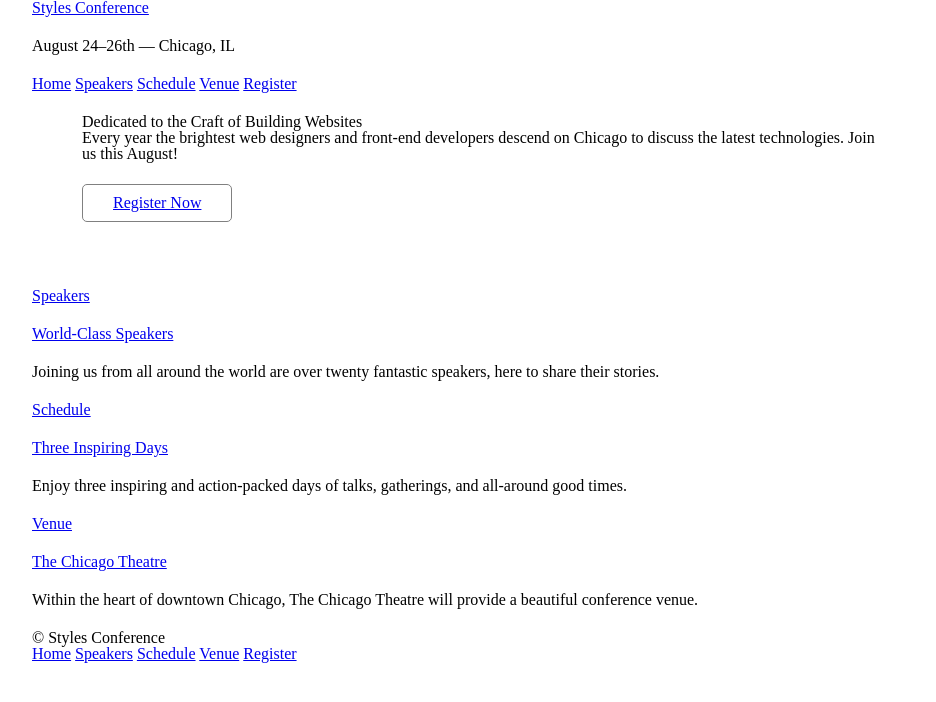
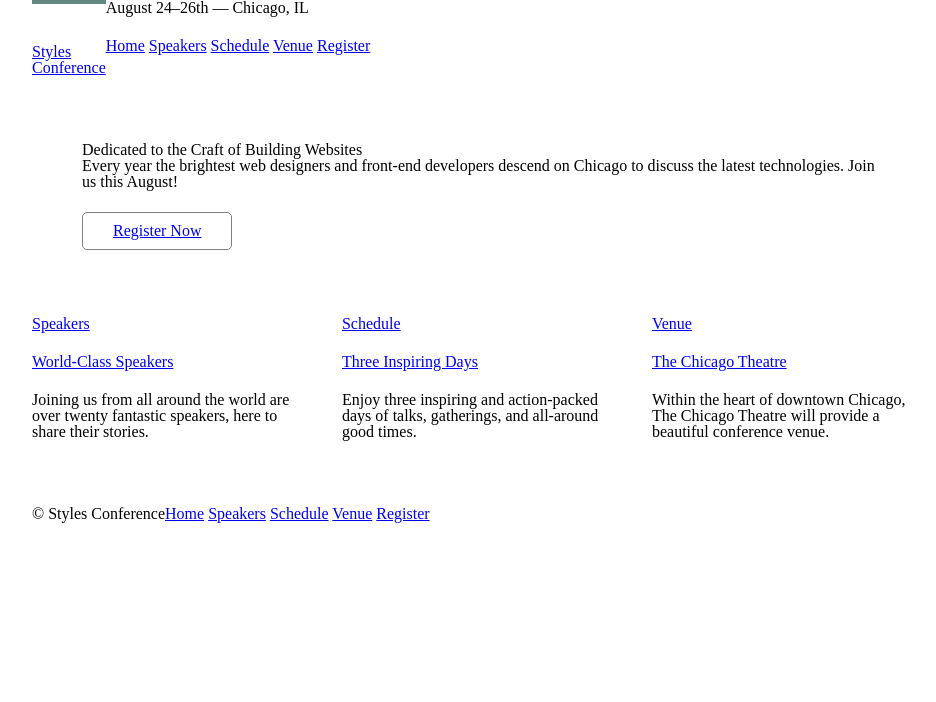
Before and after one commit to rnas8swpv826/HTML-and-CSS, a plain HTML site: page index.html in a window 1280 px wide. Shown: the whole page, without its empty margins (158-1094 px from the left). Drawn offline with Linux system fonts and the light colour scheme.

Commit message:
Position content on index page

```diff
--- a/assets/stylesheets/main.css
+++ b/assets/stylesheets/main.css
@@ -57,11 +57,36 @@
   box-sizing: border-box;
 }
 
+.container,
+.grid {
+  margin: 0 auto;
+  width: 960px;
+}
+
 .container {
   padding-left: 30px;
   padding-right: 30px;
-  margin: 0 auto;
-  width: 960px;
+}
+
+.col-1-3 {
+  width: 33.33%
+}
+
+.col-2-3 {
+  width: 33.33%;
+}
+
+.col-1-3,
+.col-2-3 {
+  display: inline-block;
+  vertical-align: top;
+}
+
+.grid,
+.col-1-3,
+.col-2-3 {
+  padding-left: 15px;
+  padding-right: 15px;
 }
 
 /* Typography */
@@ -88,3 +113,39 @@
 .hero {
   padding: 22px 80px 66px 80px;
 }
+
+/* Clearfix */
+
+.group:before,
+.group:after {
+  content: "";
+  display: table;
+}
+
+.group:after {
+  clear: both;
+}
+
+.group {
+  clear: both;
+  *zoom: 1;
+}
+
+/* Primary header */
+
+.logo {
+  float: left;
+  border-top: 4px solid #648880;
+  padding: 40px 0 22px 0;
+}
+
+/* Primary footer */
+
+.primary-footer small {
+  float: left;
+}
+
+.primary-footer {
+  padding-bottom: 44px;
+  padding-top: 44px;
+}
--- a/index.html
+++ b/index.html
@@ -11,10 +11,10 @@
 
     <!-- Header -->
 
-    <header class="container">
+    <header class="container group">
 
-      <h1>
-        <a href="index.html">Styles Conference</a>
+      <h1 class="logo">
+        <a href="index.html">Styles <br> Conference</a>
       </h1>
 
       <h3>August 24&ndash;26th &mdash; Chicago, IL</h3>
@@ -43,25 +43,31 @@
 
     <!-- Teasers -->
 
-    <section class="container">
+    <section class="grid">
 
-      <section>
+      <!-- Speakers -->
+
+      <section class="col-1-3">
         <a href="speakers.html">
           <h5>Speakers</h5>
           <h3>World-Class Speakers</h3>
         </a>
         <p>Joining us from all around the world are over twenty fantastic speakers, here to share their stories.</p>
-      </section>
+      </section><!--
 
-      <section>
+        Schedule
+
+      --><section class="col-1-3">
         <a href="schedule.html">
           <h5>Schedule</h5>
           <h3>Three Inspiring Days</h3>
         </a>
         <p>Enjoy three inspiring and action-packed days of talks, gatherings, and all-around good times.</p>
-      </section>
+      </section><!--
 
-      <section>
+        Venue
+
+      --><section class="col-1-3">
         <a href="venue.html">
           <h5>Venue</h5>
           <h3>The Chicago Theatre</h3>
@@ -73,7 +79,7 @@
 
     <!-- Footer -->
 
-    <footer class="container">
+    <footer class="primary-footer container group">
 
       <small>&copy; Styles Conference</small>
 
```
Also changed, not shown: register.html (+4 -4 lines), schedule.html (+4 -4 lines), speakers.html (+4 -4 lines), venue.html (+4 -4 lines), 1 other file.
